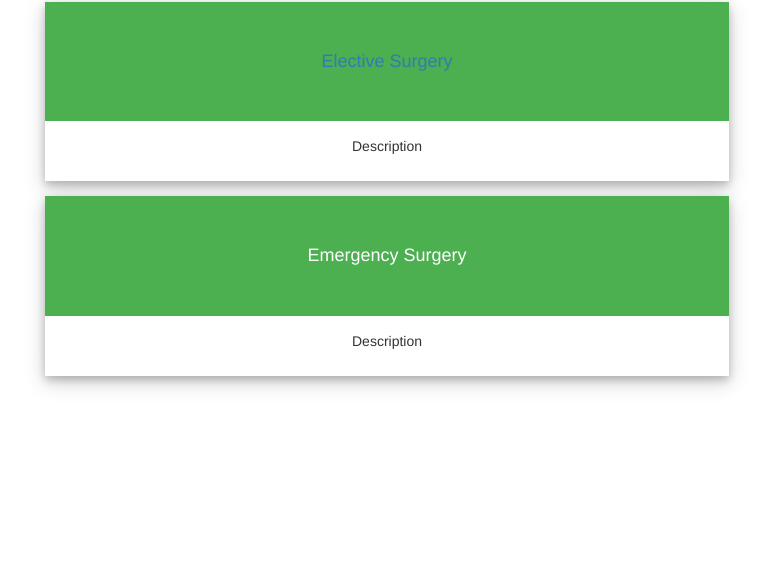
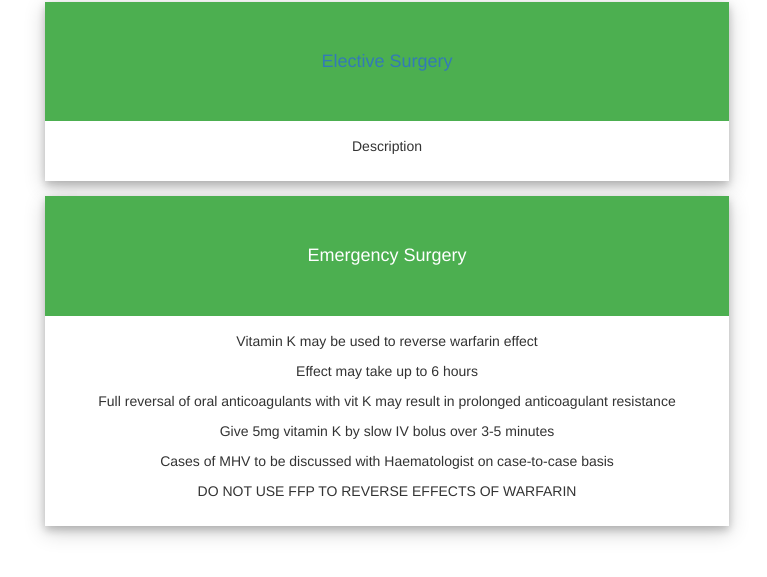
Before and after one commit to rm071012/flowchart, a plain HTML site: page warfarin-trauma.html in a window 1280 px wide. Shown: the part 73-650 px from the top of the page, without its empty margins (40-807 px from the left). Drawn offline with nearby package versions, Linux system fonts and the light colour scheme.

Commit message:
Update warfarin-trauma.html

```diff
--- a/warfarin-trauma.html
+++ b/warfarin-trauma.html
@@ -72,7 +72,12 @@
 
 
 				<div class="description">
-					<p>Description</p>
+					<p>Vitamin K may be used to reverse warfarin effect </p>
+					<p>Effect may take up to 6 hours </p>
+					<p>Full reversal of oral anticoagulants with vit K may result in prolonged anticoagulant resistance</p>
+					<p>Give 5mg vitamin K by slow IV bolus over 3-5 minutes</p>
+					<p>Cases of MHV to be discussed with Haematologist on case-to-case basis</p>
+					<p>DO NOT USE FFP TO REVERSE EFFECTS OF WARFARIN</p>
 				</div>
 
 
```
